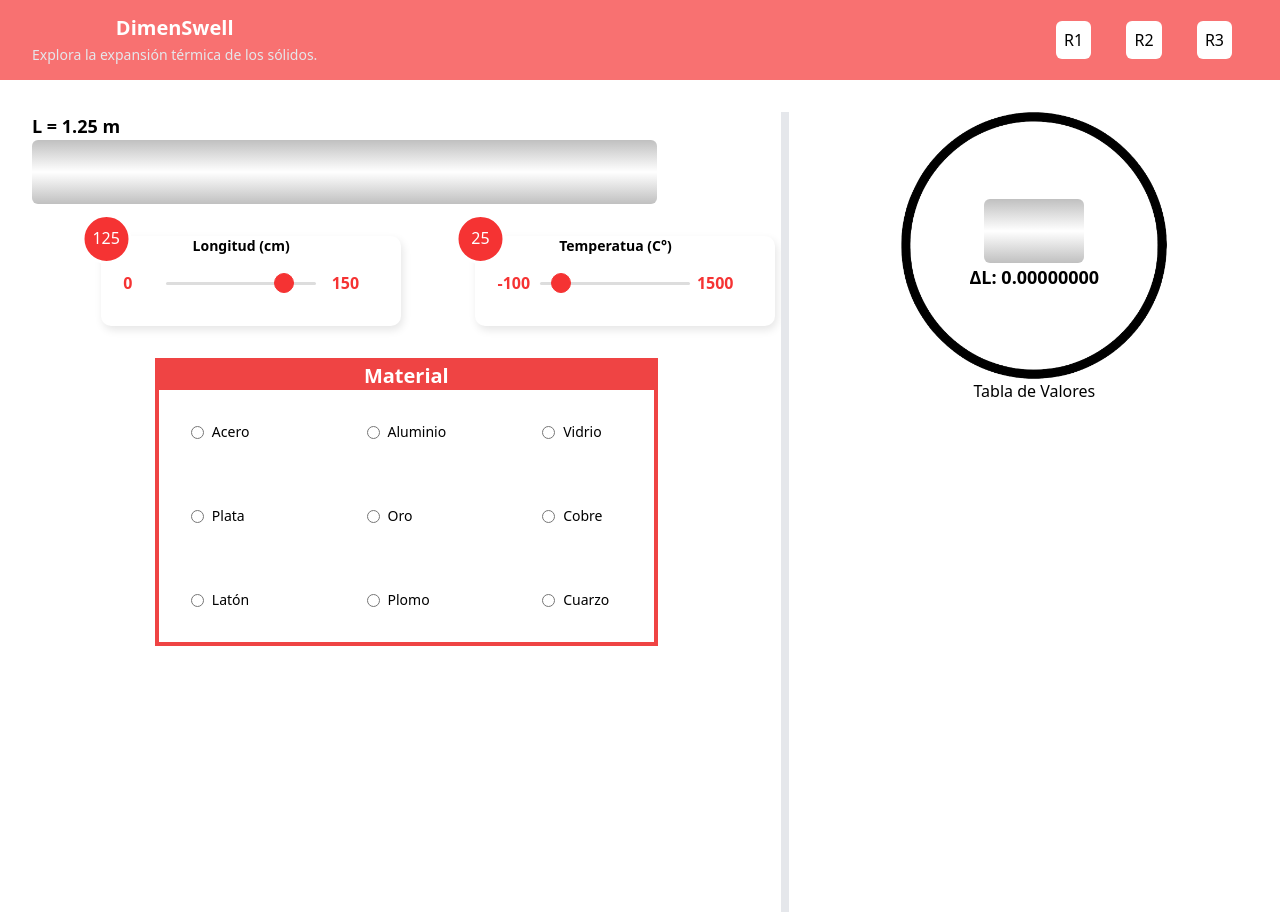
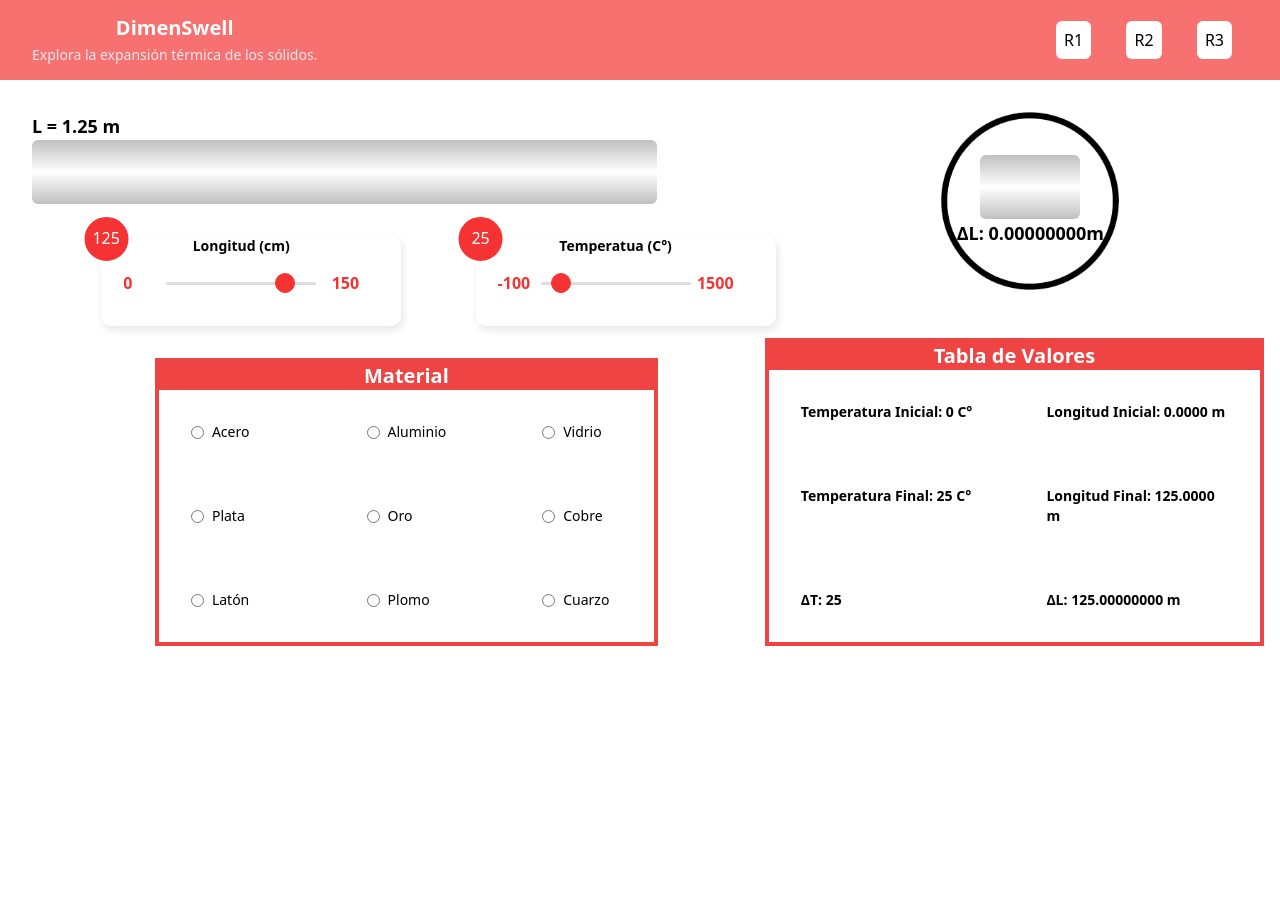
Before and after one commit to elcokiin/dimenswell, a React (Create React App) app: page / in a window 1280 px wide. After the commit the page ends 800 px from the top, so only its background shows below. Built offline with nearby package versions, Linux system fonts and the light colour scheme; the HTML template or start-up script is replaced by a standard one.

Commit message:
first finish r1

```diff
--- a/src/components/Materias.jsx
+++ b/src/components/Materias.jsx
@@ -1,6 +1,6 @@
 import { materials } from "../data/materials"
 
-export const Materias = ({setMaterial, setWidth}) => {
+export const Materias = ({ setMaterial }) => {
 
     const handleChange = (e) => {
         setMaterial(e.target.value)
--- a/src/components/TableVariations.jsx
+++ b/src/components/TableVariations.jsx
@@ -1,10 +1,22 @@
 
-export const TableVariations = () => {
+export const TableVariations = ({ initTemperature, initWidth, finalTemperature, finalWidth }) => {
+
+    const differenceTemperature = finalTemperature - initTemperature
+    const differenceWidth = finalWidth - initWidth
+
     return (
-        <div>
-            <header>Tabla de Valores</header>
-            <div>
-            </div>
+        <div className="flex flex-col items-center mt-12 border-4 border-red-500 w-full mr-8">
+            <header className="w-full text-xl font-extrabold bg-red-500 text-white text-center">Tabla de Valores</header>
+            <nav>
+                <ul className="grid grid-cols-2 gap-16 gap-x-16 p-8 font-semibold text-sm">
+                    <li>Temperatura Inicial: {initTemperature} C°</li>
+                    <li>Longitud Inicial: {initWidth.toFixed(4)} m</li>
+                    <li>Temperatura Final: {finalTemperature} C°</li>
+                    <li>Longitud Final: {finalWidth.toFixed(4)} m</li>
+                    <li>ΔT: {differenceTemperature ? differenceTemperature : 0}</li>
+                    <li>ΔL: {differenceWidth ? differenceWidth.toFixed(8) : 0} m</li>
+                </ul>
+            </nav>
         </div>
     )
 }
--- a/src/components/ZoomCylinderChange.jsx
+++ b/src/components/ZoomCylinderChange.jsx
@@ -3,10 +3,10 @@ import { Cylinder } from "./Cylinder";
 export const ZoomCylinderChange = ({width}) => {
     return (
 
-        <div className={`w-full h-1/3 bg-circle bg-no-repeat bg-contain bg-center flex flex-col items-center justify-center`}>
+        <div className={`w-full h-1/2 bg-circle bg-no-repeat bg-contain bg-center flex flex-col items-center justify-center`}>
             <Cylinder width={20 + width*20}/>
             <span className="text-lg font-semibold">
-                ΔL: {width.toFixed(8)}
+                ΔL: {width.toFixed(8)}m
             </span>
         </div>
     )
--- a/src/pages/R1.jsx
+++ b/src/pages/R1.jsx
@@ -17,16 +17,21 @@ const R1 = () => {
     const [changeWidth, setChangeWidth] = useState(0);
     const [material, setMaterial] = useState("Acero")
     const [temperature, setTemperature] = useState(25)
+    const [initTemperature, setInitTemperature] = useState(0)
+    const [initWidth, setInitWidth] = useState(0)
 
     const handleLarge = (e) => {
+        setInitWidth(width)
         setWidth(e.target.value / 1)
     }
 
     const handleTemperature = (e) => {
+        setInitTemperature(temperature)
         const temperatureVariation = e.target.value - temperature
         const changeLength = obtainChangeLength(width, obtainMaterial(material).expansionCoefficient, temperatureVariation)
         const newWidth = width + changeLength
         setChangeWidth(changeLength)
+        setInitWidth(width)
         setWidth(newWidth)
         setTemperature(e.target.value / 1)
     }
@@ -50,9 +55,9 @@ const R1 = () => {
                                 <Materias setMaterial={setMaterial} setWidth={setWidth} />
                             </div>
                         </section>
-                        <aside className='flex flex-col items-center w-2/5 h-screen border-l-8'>
+                        <aside className='flex flex-col items-center w-2/5'>
                             <ZoomCylinderChange width={changeWidth}/>
-                            <TableVariations />
+                            <TableVariations finalTemperature={temperature} finalWidth={width} initTemperature={initTemperature} initWidth={initWidth}/>
                         </aside>
                     </main>
                 </TemperatureContext.Provider>
--- a/src/styles/cylinder.css
+++ /dev/null
@@ -1,5 +0,0 @@
-.cylinder {
-  width: 100px;
-  height: 64px;
-  border-radius: 4px;
-}
```
